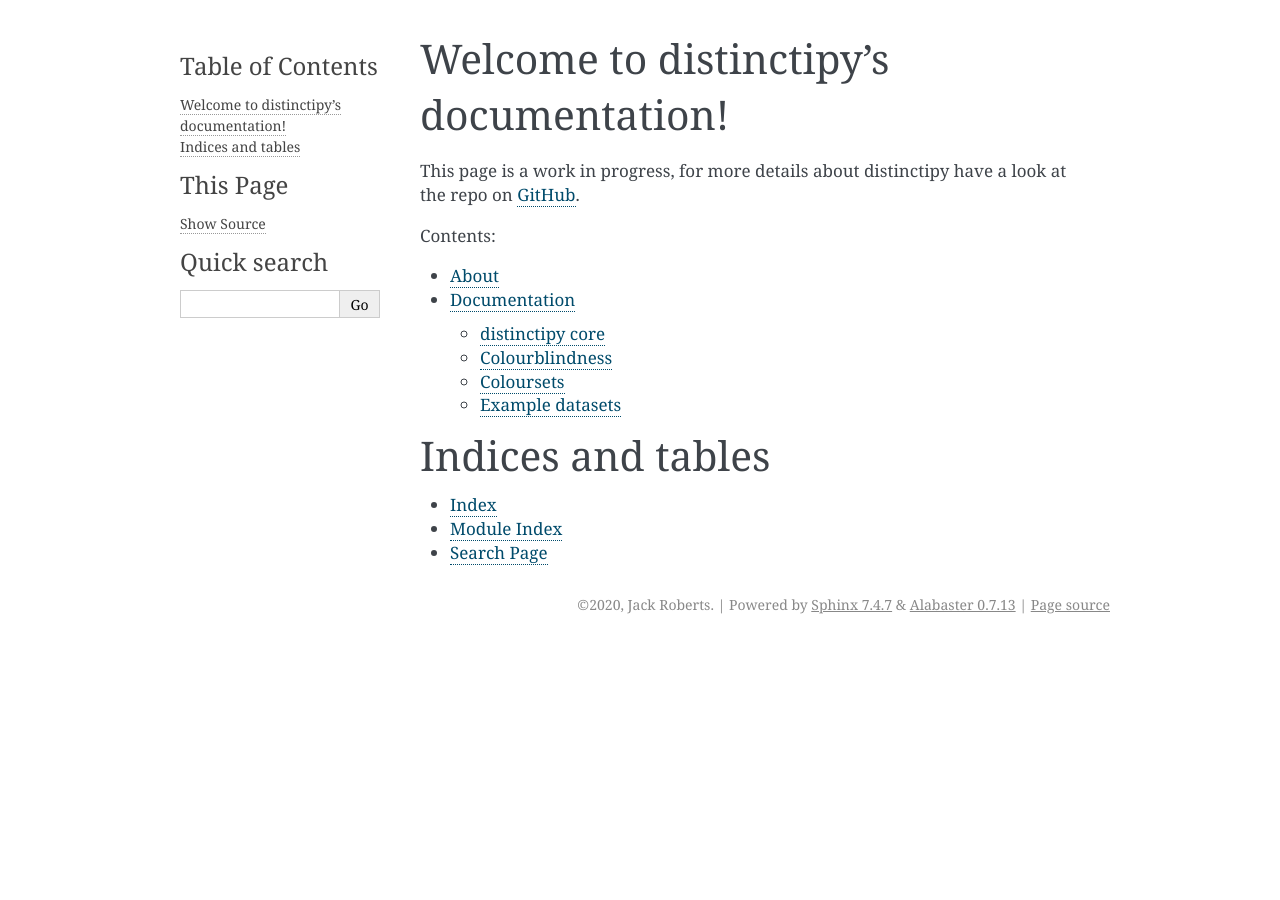
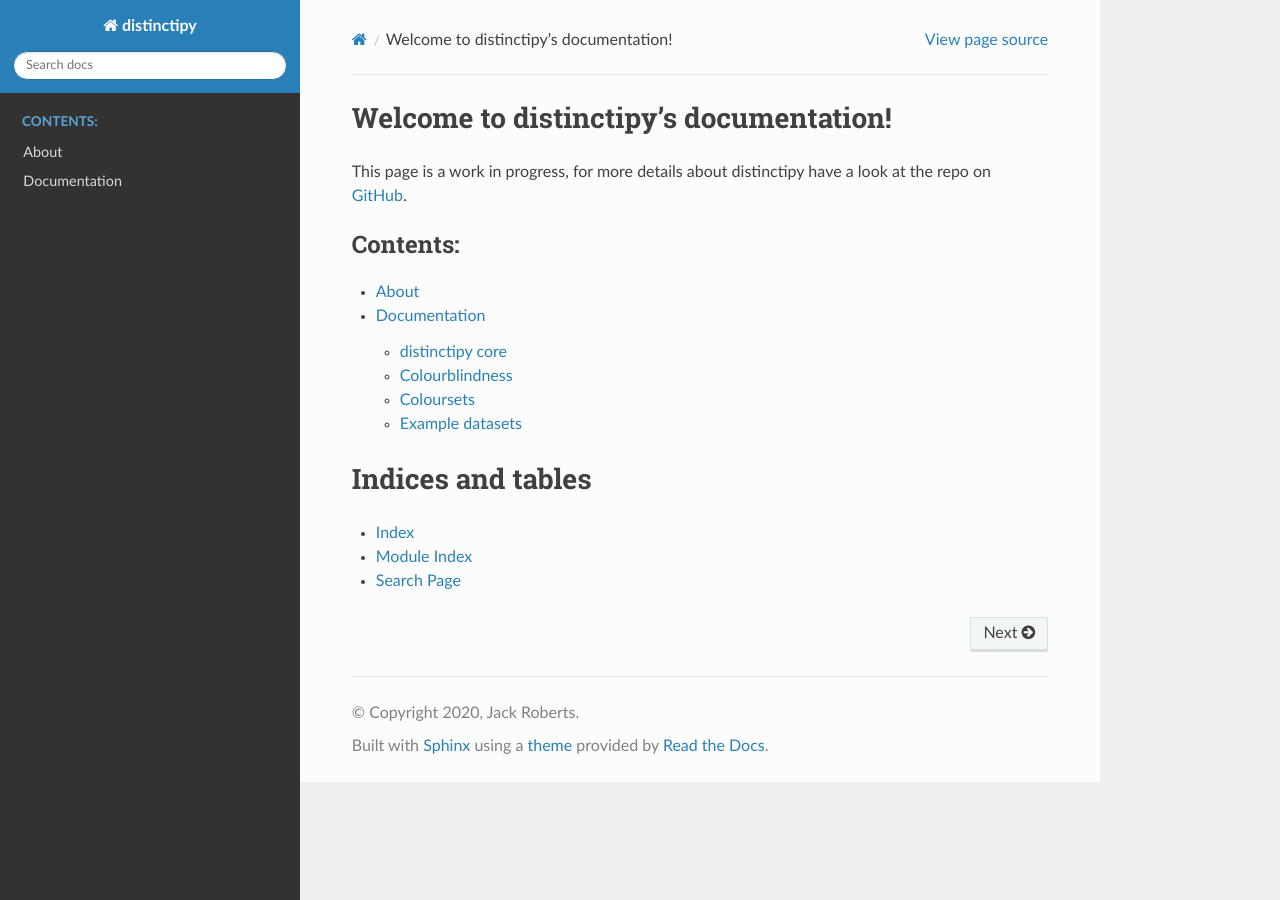
Before and after one commit to alan-turing-institute/distinctipy, a Sphinx documentation site: the page built from docs/index.rst, in a window 1280 px wide. Built offline with Sphinx 7.4.7 and the Read the Docs theme 2.0.0, drawn with Linux system fonts in a browser that asks for light colours.

Commit message:
change docs theme to sphinx_rtd

```diff
--- a/docs/conf.py
+++ b/docs/conf.py
@@ -12,6 +12,8 @@
 #
 import os
 import sys
+import sphinx_rtd_theme
+
 # sys.path.insert(0, os.path.abspath('.'))
 # path to distinctipy dir
 sys.path.insert(0, os.path.join(os.path.dirname(__name__), '..'))
@@ -32,7 +34,8 @@ release = 'v1.1'
 # extensions coming with Sphinx (named 'sphinx.ext.*') or your custom
 # ones.
 extensions = [
-    'sphinx.ext.autodoc'
+    'sphinx.ext.autodoc',
+    "sphinx_rtd_theme"
 ]
 
 # Add any paths that contain templates here, relative to this directory.
@@ -49,7 +52,8 @@ exclude_patterns = ['_build', 'Thumbs.db', '.DS_Store']
 # The theme to use for HTML and HTML Help pages.  See the documentation for
 # a list of builtin themes.
 #
-html_theme = 'alabaster'
+# html_theme = 'alabaster'
+html_theme = "sphinx_rtd_theme"
 
 # Add any paths that contain custom static files (such as style sheets) here,
 # relative to this directory. They are copied after the builtin static files,
--- a/requirements.txt
+++ b/requirements.txt
@@ -7,3 +7,4 @@ pyparsing>=2.4.0
 python-dateutil>=2.8.0
 pytz>=2019.1
 six>=1.12.0
+sphinx-rtd-theme
```
